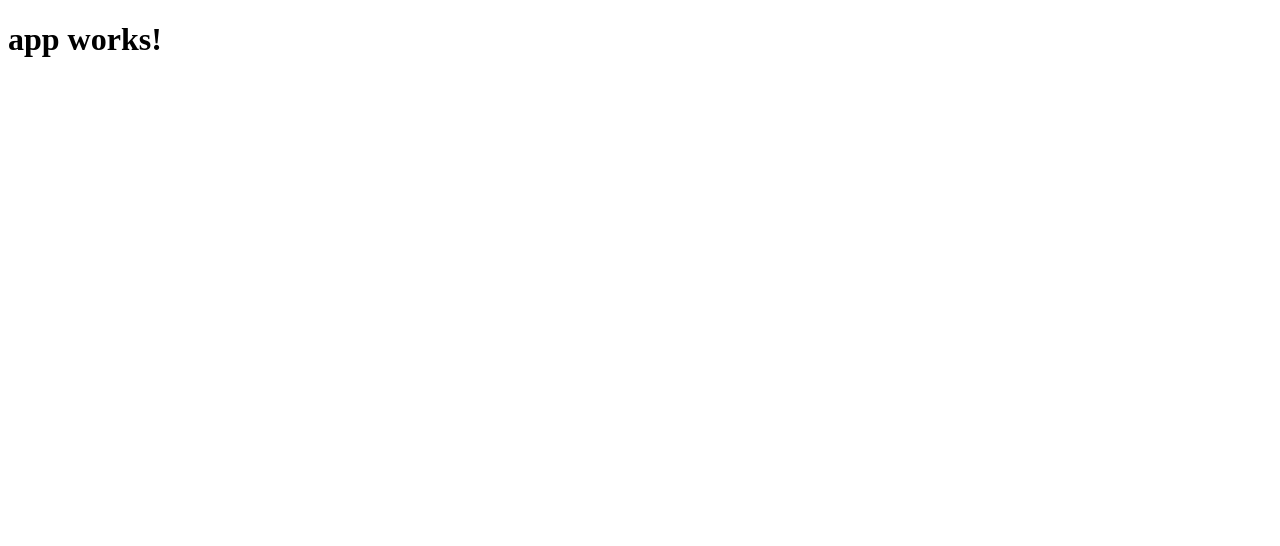
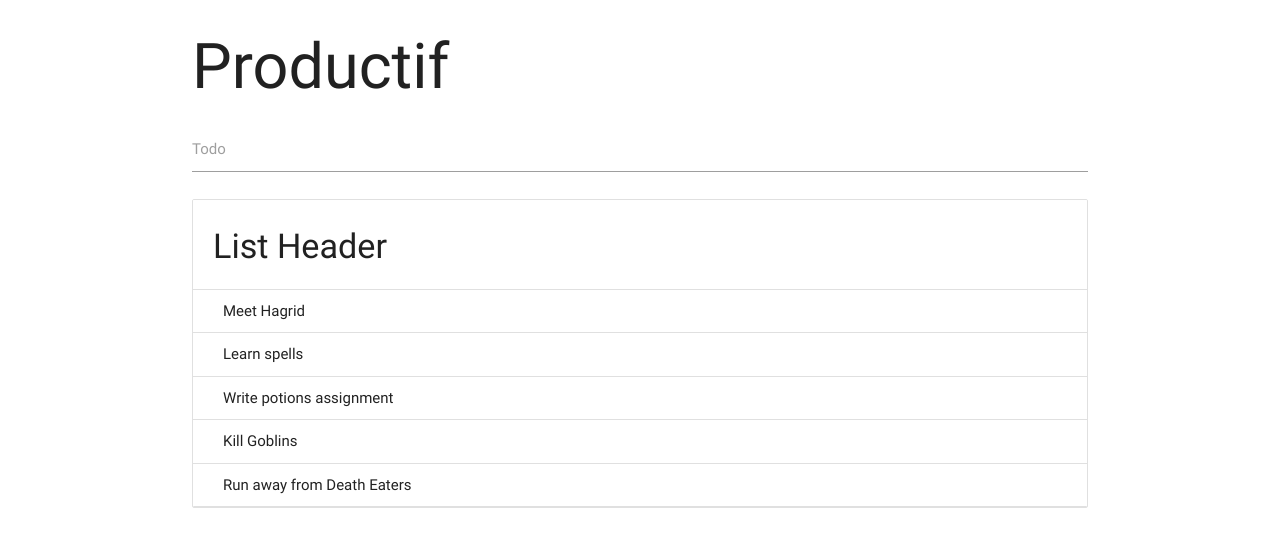
Before and after one commit to AaronBP/productive, an Angular app: page / in a window 1280 px wide. Shown: the top 546 px of the page. Built offline with nearby package versions, Linux system fonts and the light colour scheme.

Commit message:
List, Todo, Todo Input components added. On load todos are pulled from service. Input currently logs input value.

```diff
--- a/package.json
+++ b/package.json
@@ -21,8 +21,10 @@
     "@angular/platform-browser-dynamic": "^4.0.0",
     "@angular/router": "^4.0.0",
     "core-js": "^2.4.1",
+    "jquery": "^3.2.1",
+    "materialize-css": "^0.98.2",
     "rxjs": "^5.1.0",
-    "zone.js": "^0.8.4"
+    "zone.js": "0.8.5"
   },
   "devDependencies": {
     "@angular/cli": "1.0.0",
--- a/src/app/app.component.html
+++ b/src/app/app.component.html
@@ -1,3 +1,5 @@
-<h1>
-  {{title}}
-</h1>
+<div class="container">
+  <h1>{{title}}</h1>
+  <app-todo-input></app-todo-input>
+  <app-list></app-list>
+</div>
--- a/src/app/app.component.ts
+++ b/src/app/app.component.ts
@@ -6,5 +6,5 @@ import { Component } from '@angular/core';
   styleUrls: ['./app.component.css']
 })
 export class AppComponent {
-  title = 'app works!';
+  title = 'Productif';
 }
--- /dev/null
+++ b/src/app/list.component.html
@@ -0,0 +1,4 @@
+<ul class="collection with-header">
+  <li class="collection-header"><h4>List Header</h4></li>
+  <app-todo *ngFor="let todo of todos" [todo]="todo"></app-todo>
+</ul>
--- /dev/null
+++ b/src/app/list.component.ts
@@ -0,0 +1,25 @@
+import { Component, OnInit } from '@angular/core';
+
+import { ListService } from './list.service';
+
+@Component({
+  selector: 'app-list',
+  templateUrl: './list.component.html',
+  providers: [ListService]
+})
+
+export class ListComponent{
+  // todos = [
+  //   "Meet Hagrid",
+  //   "Learn spells",
+  //   "Write potions assignment",
+  //   "Kill Goblins"
+  // ]
+  todos = [];
+
+  constructor(private listService: ListService){}
+
+  ngOnInit() {
+    this.todos = this.listService.getTodos();
+  }
+}
--- /dev/null
+++ b/src/app/list.service.ts
@@ -0,0 +1,22 @@
+import { Injectable } from '@angular/core';
+
+@Injectable()
+
+export class ListService {
+  todos = [
+    "Meet Hagrid",
+    "Learn spells",
+    "Write potions assignment",
+    "Kill Goblins",
+    "Run away from Death Eaters"
+  ]
+
+  getTodos() {
+    return this.todos;
+  }
+
+  addTodo(todo) {
+    this.todos.push(todo);
+    console.log(this.todos)
+  }
+}
--- /dev/null
+++ b/src/app/todo-input.component.ts
@@ -0,0 +1,27 @@
+import { Component } from '@angular/core';
+import { NgForm } from '@angular/forms'
+
+import { ListService } from './list.service';
+
+@Component({
+  selector: 'app-todo-input',
+  template: `
+  <form (ngSubmit)="addTodo(f)" #f="ngForm">
+    <div class="input-field">
+      <input onSubmit="addTodo()" id="todo-input" type="text" type="text" class="validate" name="todo" ngModel/>
+      <label for="todo-input">Todo</label>
+    </div>
+  </form>
+  `,
+  providers: [ListService]
+})
+
+export class TodoInputComponent {
+  constructor(private listService: ListService) { }
+
+  addTodo(form: NgForm) {
+    const value = form.value;
+    console.log('form value: ' + value.todo)
+    // this.listService.addTodo(value.todo);
+  }
+}
--- /dev/null
+++ b/src/app/todo.component.ts
@@ -0,0 +1,12 @@
+import { Component, Input } from '@angular/core';
+
+@Component({
+  selector: 'app-todo',
+  template: `
+    <li class="collection-item">{{ todo }}</li>
+  `
+})
+
+export class TodoComponent {
+  @Input() todo;
+}
--- a/src/styles.css
+++ b/src/styles.css
@@ -1 +1,5 @@
 /* You can add global styles to this file, and also import other style files */
+
+.collection .collection-item:last-child {
+  border-bottom: 1px solid #e0e0e0!important;
+}
```
Also changed, not shown: src/app/app.module.ts (+7 -1 lines), .angular-cli.json.
